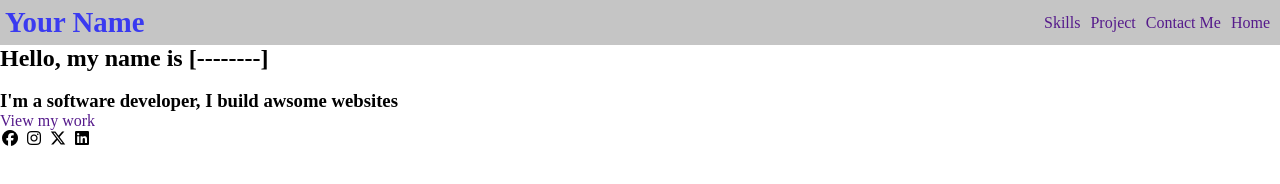
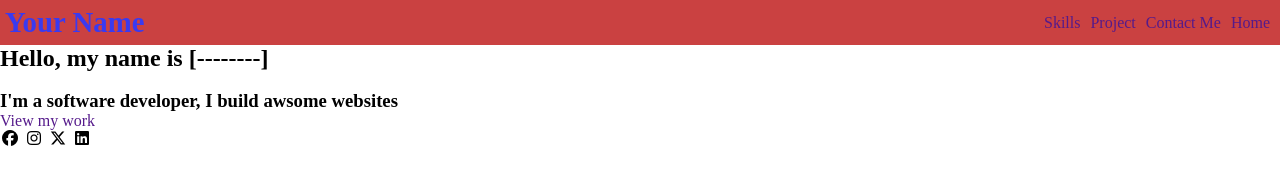
Before and after one commit to Sarah627/Software, a plain HTML site: page index.html in a window 1280 px wide. Drawn offline with Linux system fonts and the light colour scheme.

Commit message:
changed the color of the website header

```diff
--- a/style.css
+++ b/style.css
@@ -5,7 +5,7 @@
 
 header {
   height: 35px;
-  background-color: rgb(197, 197, 197);
+  background-color: rgb(202, 65, 65);
   display: flex;
   align-items: center;
   justify-content: space-between;
```
